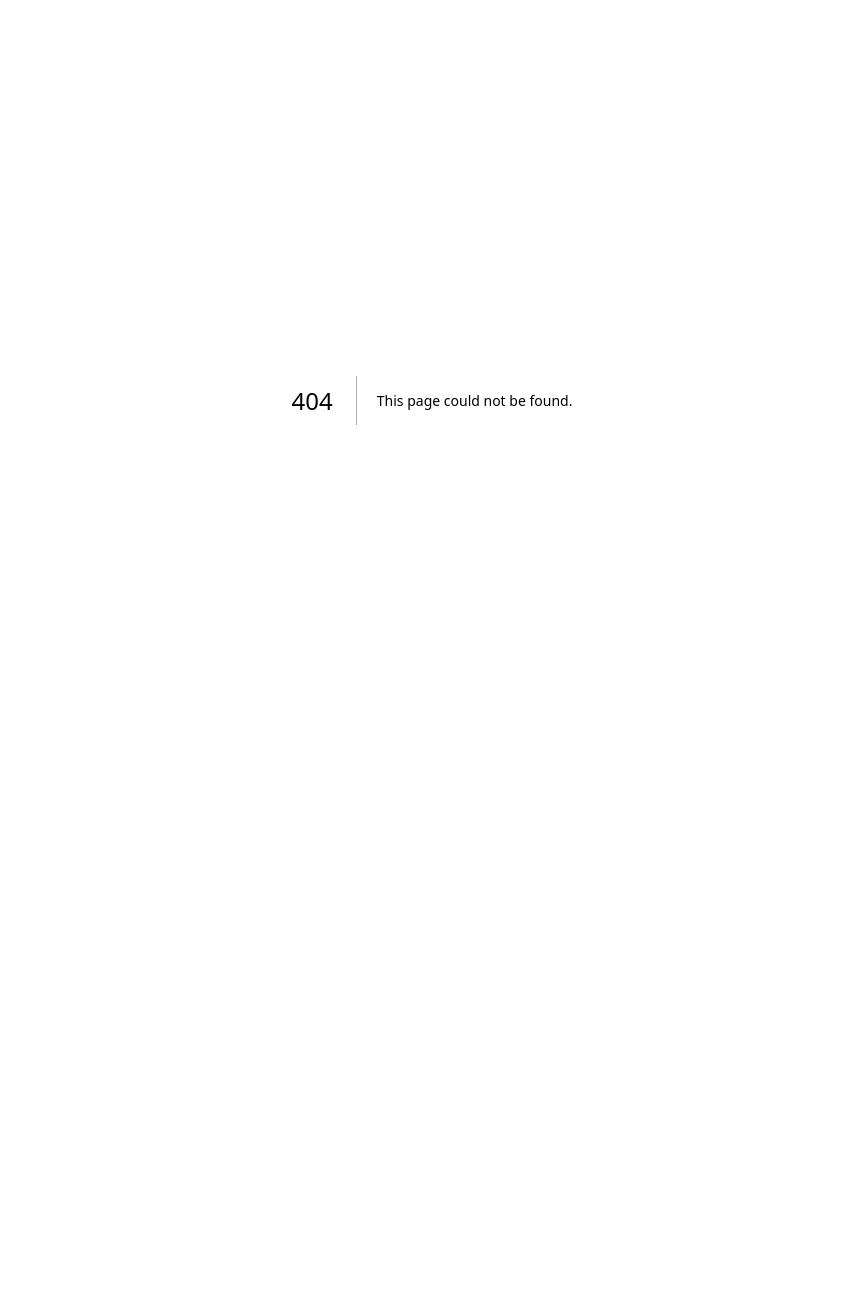
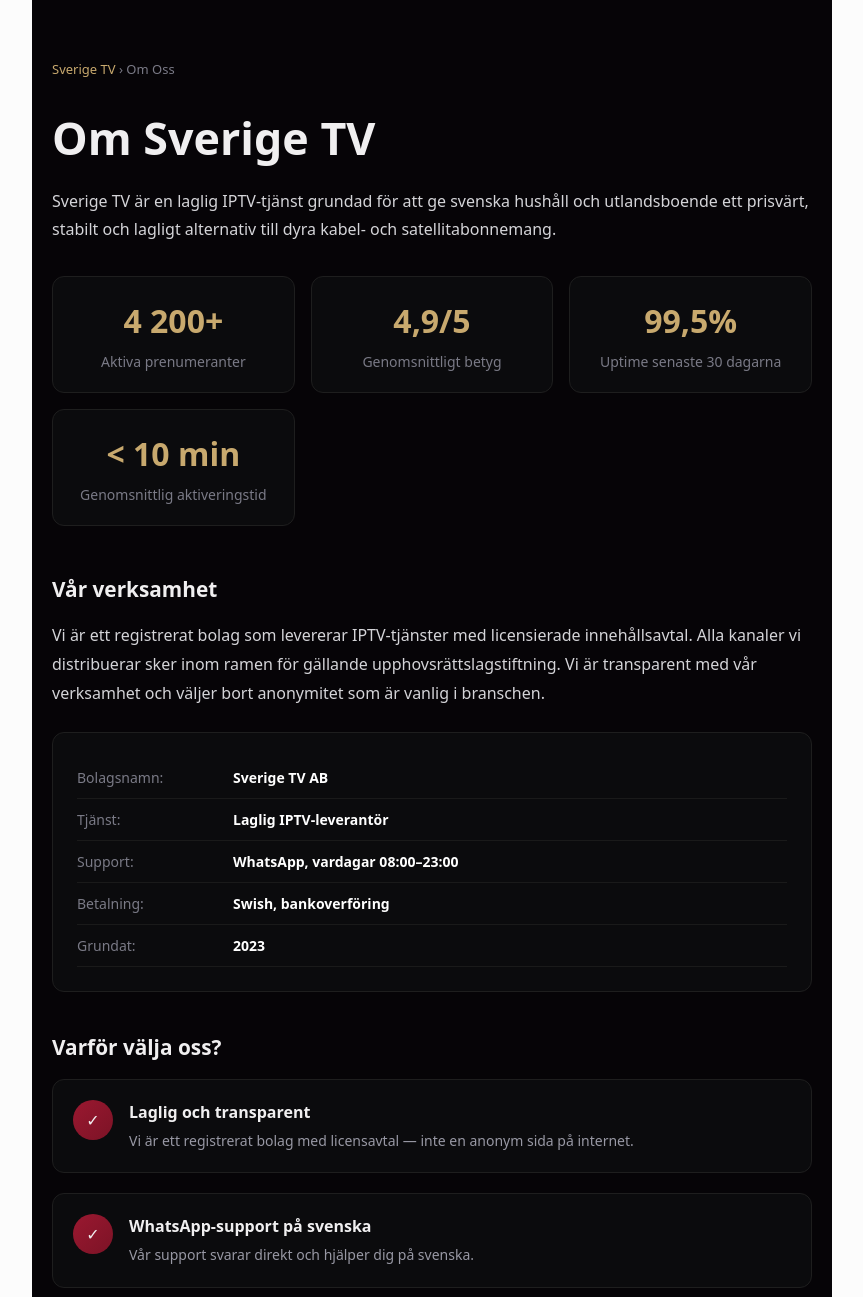
Before and after one commit to manzi21/sweden, a Next.js app: page /om-oss in a window 1280 px wide. Before the commit this address had no page. Shown: the top 1297 px of the page, without its empty margins (208-1071 px from the left). Before the commit the page ends 800 px from the top, so only its background shows below. Built offline with nearby package versions, Linux system fonts and the light colour scheme.

Commit message:
Create page.tsx

```diff
--- /dev/null
+++ b/app/om-oss/page.tsx
@@ -0,0 +1,20 @@
+import type{Metadata}from"next";
+export const metadata:Metadata={title:"Om Oss — Sverige TV | Laglig IPTV Tjänst",description:"Sverige TV är en registrerad svensk IPTV-tjänst med licensierat innehåll. Lär känna oss, vår historia och vårt team."};
+export default function Page(){return(<main style={{maxWidth:800,margin:"0 auto",padding:"60px 20px",color:"#f0eff0",fontFamily:"system-ui,sans-serif",background:"#060407",minHeight:"100vh"}}>
+<nav style={{marginBottom:24,fontSize:13,color:"#7a7a86"}}><a href="/" style={{color:"#c8a96e",textDecoration:"none"}}>Sverige TV</a> › Om Oss</nav>
+<h1 style={{fontSize:"clamp(1.8rem,5vw,2.8rem)",fontWeight:900,marginBottom:16}}>Om Sverige TV</h1>
+<p style={{color:"#d4d4d8",lineHeight:1.8,marginBottom:32,fontSize:16}}>Sverige TV är en laglig IPTV-tjänst grundad för att ge svenska hushåll och utlandsboende ett prisvärt, stabilt och lagligt alternativ till dyra kabel- och satellitabonnemang.</p>
+
+<div style={{display:"grid",gridTemplateColumns:"repeat(auto-fit,minmax(200px,1fr))",gap:16,marginBottom:48}}>
+{[["4 200+","Aktiva prenumeranter"],["4,9/5","Genomsnittligt betyg"],["99,5%","Uptime senaste 30 dagarna"],["< 10 min","Genomsnittlig aktiveringstid"]].map(([v,l])=>(<div key={l} style={{background:"#0b0b0d",border:"1px solid #1e1e1e",borderRadius:12,padding:"20px",textAlign:"center"}}><div style={{fontSize:"2rem",fontWeight:900,color:"#c8a96e",marginBottom:6}}>{v}</div><div style={{color:"#7a7a86",fontSize:14}}>{l}</div></div>))}</div>
+
+<h2 style={{fontSize:"1.3rem",fontWeight:800,margin:"0 0 16px"}}>Vår verksamhet</h2>
+<p style={{color:"#d4d4d8",lineHeight:1.8,marginBottom:24}}>Vi är ett registrerat bolag som levererar IPTV-tjänster med licensierade innehållsavtal. Alla kanaler vi distribuerar sker inom ramen för gällande upphovsrättslagstiftning. Vi är transparent med vår verksamhet och väljer bort anonymitet som är vanlig i branschen.</p>
+<div style={{background:"#0b0b0d",border:"1px solid #1e1e1e",borderRadius:12,padding:"24px",marginBottom:40}}>
+{[["Bolagsnamn","Sverige TV AB"],["Tjänst","Laglig IPTV-leverantör"],["Support","WhatsApp, vardagar 08:00–23:00"],["Betalning","Swish, bankoverföring"],["Grundat","2023"]].map(([k,v])=>(<div key={k} style={{display:"flex",gap:16,padding:"10px 0",borderBottom:"1px solid #1a1a1a",fontSize:14}}><span style={{color:"#7a7a86",minWidth:140}}>{k}:</span><span style={{color:"#fff",fontWeight:600}}>{v}</span></div>))}</div>
+
+<h2 style={{fontSize:"1.3rem",fontWeight:800,margin:"0 0 16px"}}>Varför välja oss?</h2>
+{[["Laglig och transparent","Vi är ett registrerat bolag med licensavtal — inte en anonym sida på internet."],["WhatsApp-support på svenska","Vår support svarar direkt och hjälper dig på svenska."],["Stabilt och pålitligt","Redundant serverinfrastruktur med 99,5% uptime. Ingen kund lämnas utan hjälp."],["Inget kreditkort krävs","Testa gratis i 24 timmar utan att lämna kortuppgifter."]].map(([t,d],i)=>(<div key={i} style={{display:"flex",gap:16,marginBottom:20,padding:"20px",background:"#0b0b0d",border:"1px solid #1e1e1e",borderRadius:12}}><div style={{width:40,height:40,borderRadius:"50%",background:"linear-gradient(135deg,#9a1830,#7c1326)",display:"flex",alignItems:"center",justifyContent:"center",flexShrink:0}}>✓</div><div><b style={{display:"block",marginBottom:4}}>{t}</b><span style={{color:"#9898a4",fontSize:14,lineHeight:1.6}}>{d}</span></div></div>))}
+
+<div style={{background:"#1a0a10",border:"1px solid #7c1326",borderRadius:16,padding:"32px",marginTop:40,textAlign:"center"}}><h3 style={{fontWeight:900,marginBottom:10}}>Kontakta oss</h3><p style={{color:"#9898a4",marginBottom:20}}>Har du frågor? Kontakta oss via WhatsApp — vi svarar direkt.</p><a href="https://wa.me/447307410512" target="_blank" rel="noreferrer" style={{background:"#22c55e",color:"#000",padding:"14px 28px",borderRadius:8,textDecoration:"none",fontWeight:800}}>💬 Skicka meddelande</a></div>
+</main>);}
```
